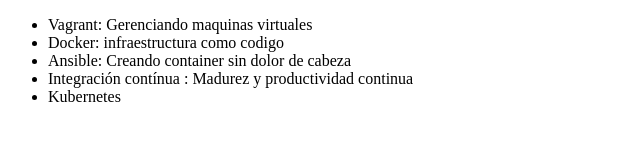
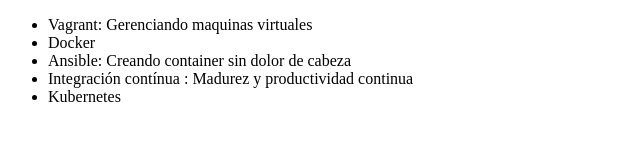
Before and after one commit to Miikkel/alura-git, a plain HTML site: page index.html in a window 1280 px wide. Shown: the whole page, without its empty margins (0-640 px from the left). Drawn offline with Linux system fonts and the light colour scheme.

Commit message:
Revert "se cambian titulo de docker"
This reverts commit b01211fcf6c5442ba0d5cff984dc3c3be67193e7.

```diff
--- a/index.html
+++ b/index.html
@@ -7,7 +7,7 @@
 <body>
      <ul>
          <li> Vagrant: Gerenciando maquinas virtuales </li>
-         <li> Docker: infraestructura como codigo</li>
+         <li> Docker </li>
          <li> Ansible: Creando container sin dolor de cabeza</li>
          <li> Integración contínua : Madurez y productividad continua</li>
          <li>Kubernetes</li>
```
